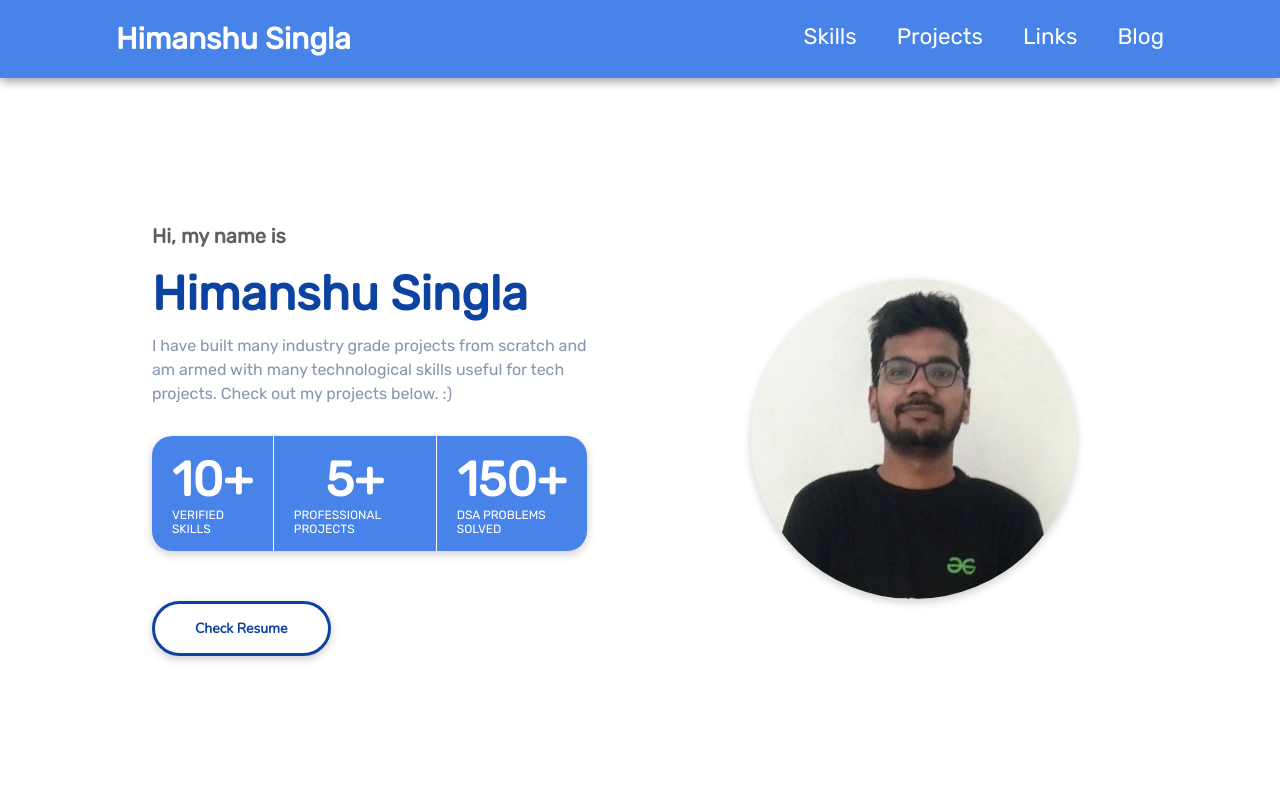
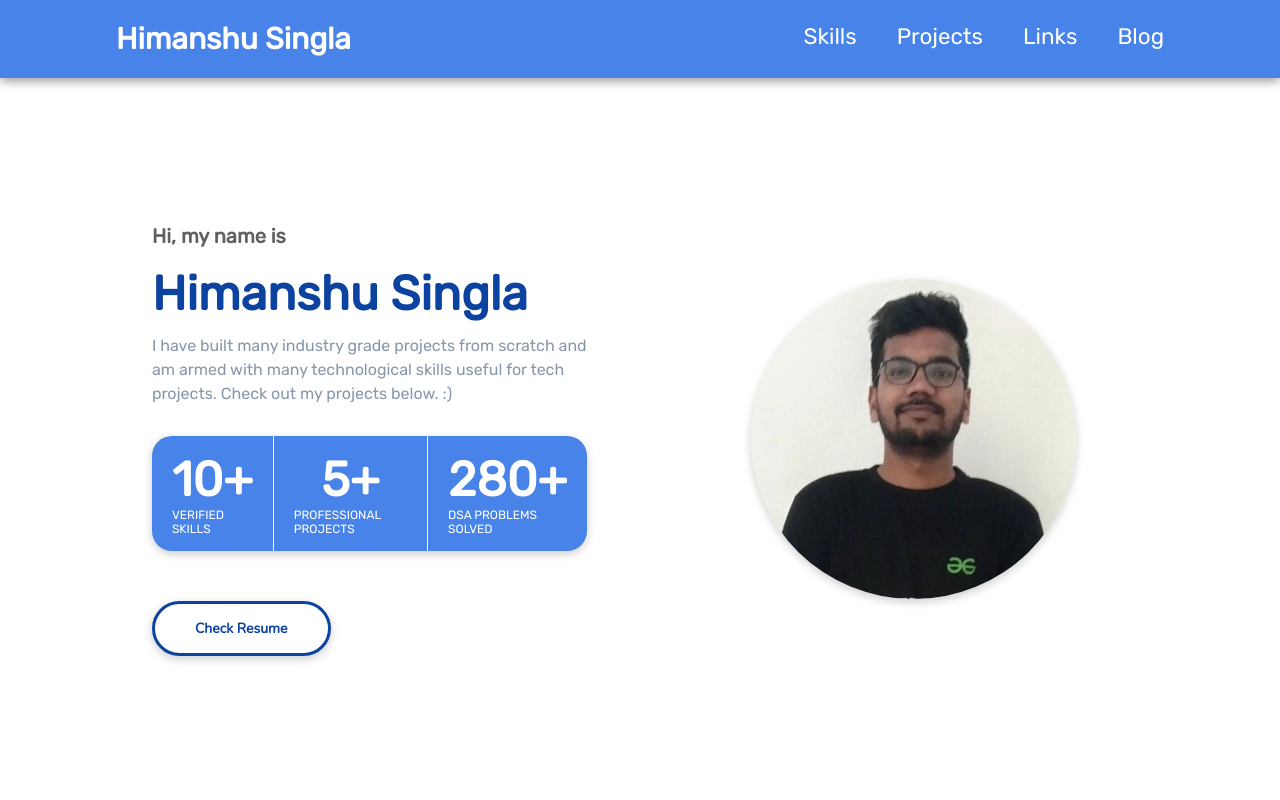
Before and after one commit to hsingla378/portfolio, a React (Create React App) app: page / in a window 1280 px wide. Shown: the top 800 px of the page. Built offline with nearby package versions, Linux system fonts and the light colour scheme; no server answers.

Commit message:
add leetcode api

```diff
--- a/package.json
+++ b/package.json
@@ -9,6 +9,7 @@
     "@testing-library/jest-dom": "^5.17.0",
     "@testing-library/react": "^13.4.0",
     "@testing-library/user-event": "^13.5.0",
+    "axios": "^1.6.3",
     "react": "^18.2.0",
     "react-dom": "^18.2.0",
     "react-icons": "^4.10.1",
--- a/src/components/Hero.jsx
+++ b/src/components/Hero.jsx
@@ -1,7 +1,22 @@
-import React from "react";
+import React, { useEffect, useState } from "react";
 import "./Hero.css";
+import axios from "axios";
 
 export default function Hero() {
+  const [totalSolved, setTotalSolved] = useState(280);
+
+  const getLeetcodeData = async () => {
+    let res = await axios.get(
+      "https://leetcode-stats-api.herokuapp.com/hsingla378"
+    );
+    let data = await res.data;
+    setTotalSolved(data.totalSolved);
+  };
+
+  useEffect(() => {
+    getLeetcodeData();
+  }, []);
+
   return (
     <section id="hero">
       {/* Hero Left */}
@@ -26,16 +41,14 @@ export default function Hero() {
             <p className="hero-data-text">PROFESSIONAL PROJECTS</p>
           </div>
           <div className="hero-data-single">
-            <span className="hero-data-heading">150+</span>
+            <span className="hero-data-heading">
+              {parseInt(totalSolved / 10) * 10}+
+            </span>
             <p className="hero-data-text">DSA PROBLEMS SOLVED</p>
           </div>
         </div>
         <div className="check-resume">
-          <a
-            href="https://bit.ly/478VV3v"
-            target="_blank"
-            rel="noreferrer"
-          >
+          <a href="https://bit.ly/478VV3v" target="_blank" rel="noreferrer">
             <button className="check-resume-btn">Check Resume</button>
           </a>
         </div>
```
Also changed, not shown: 1 other file (tests, documents, lock files or other folders).
